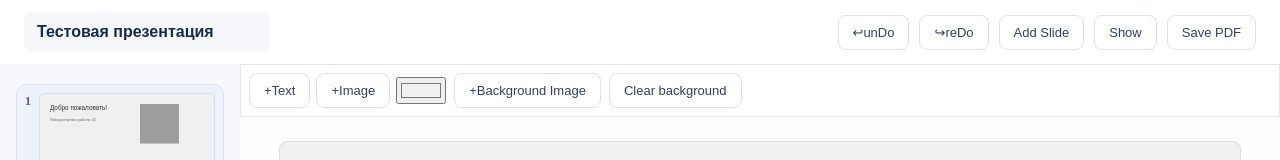
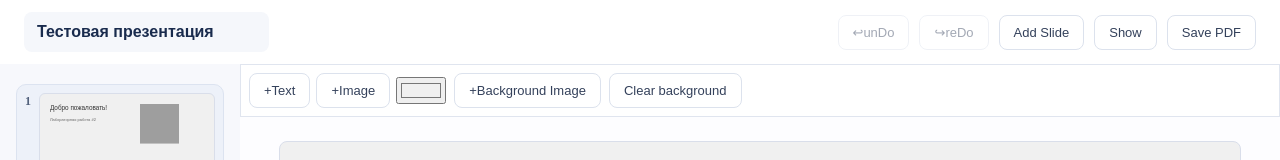
Before and after one commit to dudkinaliza16-oss/frontend-2026, a React (Vite) app: page / in a window 1280 px wide. Shown: the top 160 px of the page. Built offline with nearby package versions, Linux system fonts and the light colour scheme; grey boxes are pictures that could not be loaded.

Commit message:
добавила стиль неактивной кнопка

```diff
--- a/src/components/button/Button.module.css
+++ b/src/components/button/Button.module.css
@@ -9,7 +9,12 @@
     cursor: pointer;
 }
 
-.button:hover {
+.button:hover:not(:disabled) {
     background-color: #f2f5fa;
     border-color: #bdc9dc;
 }
+
+.button:disabled {
+    opacity: 0.45;
+    cursor: default;
+}
```
